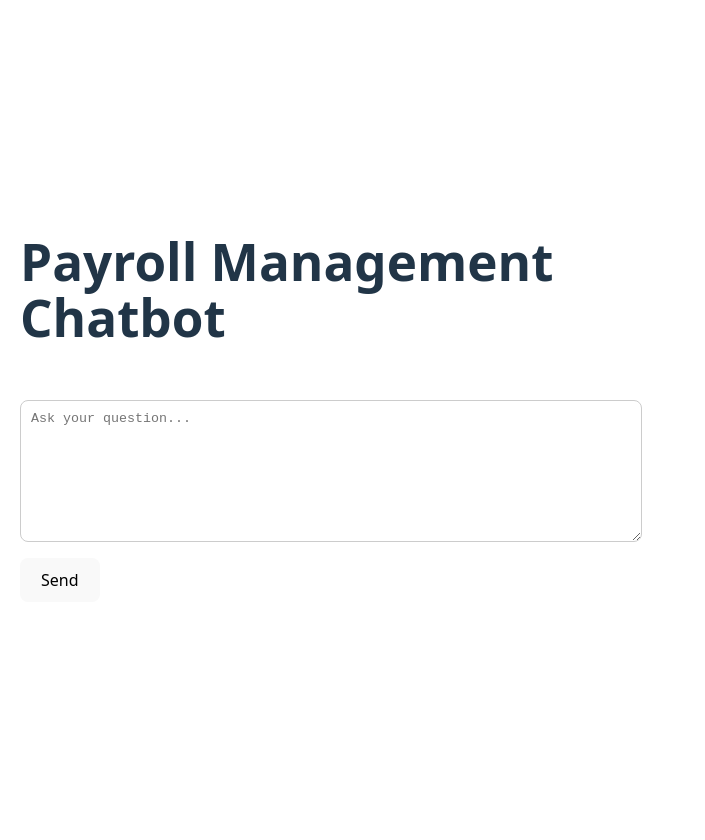
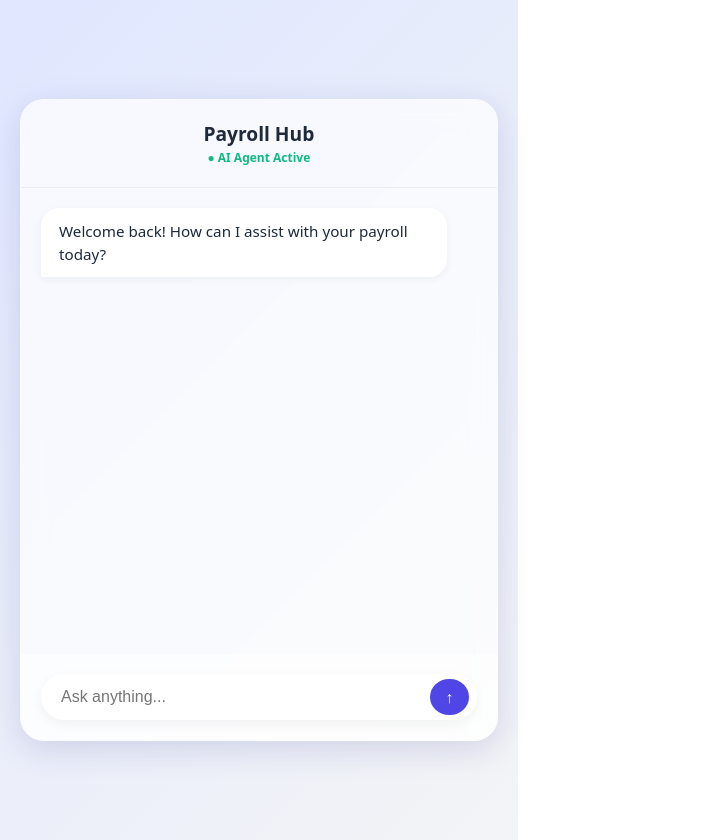
Before and after one commit to kanakmegha/PayrollManagementChatbot, a React app in the folder frontend/: page / in a window 1280 px wide. Shown: the whole page, without its empty margins (0-705 px from the left). Before the commit the page ends 800 px from the top, so only its background shows below. Built offline with nearby package versions, Linux system fonts and the light colour scheme; the HTML template or start-up script is replaced by a standard one.

Commit message:
Improved visual and added render url

```diff
--- a/frontend/src/App.jsx
+++ b/frontend/src/App.jsx
@@ -1,75 +1,143 @@
-import { useState } from "react";
+import { useState, useEffect, useRef } from "react";
 import axios from "axios";
+import { motion, AnimatePresence } from "framer-motion";
 
 function App() {
   const [query, setQuery] = useState("");
-  const [response, setResponse] = useState("");
+  const [messages, setMessages] = useState([
+    { role: 'ai', text: 'Welcome back! How can I assist with your payroll today?' }
+  ]);
   const [loading, setLoading] = useState(false);
+  const scrollRef = useRef(null);
 
-  // ⚠️ Change this to your Render backend URL http://localhost:8000"
-  //const BACKEND_URL = "https://payrollmanagementchatbot.onrender.com";
-  const BACKEND_URL = "http://localhost:8000";
+  //const BACKEND_URL = "http://localhost:8000";
+  const BACKEND_URL = "https://payrollmanagementchatbot.onrender.com"
+  useEffect(() => {
+    scrollRef.current?.scrollIntoView({ behavior: 'smooth' });
+  }, [messages]);
+
   const sendQuery = async () => {
     if (!query.trim()) return;
-
+    const userMsg = { role: 'user', text: query };
+    setMessages((prev) => [...prev, userMsg]);
+    setQuery("");
     setLoading(true);
 
     try {
-      // Change this line in sendQuery:
       const res = await axios.post(`${BACKEND_URL}/chat`, { question: query });
-      setResponse(res.data.answer);
+      setMessages((prev) => [...prev, { role: 'ai', text: res.data.answer }]);
     } catch (err) {
-      setResponse("Error: Backend not reachable");
-      console.error(err);
+      setMessages((prev) => [...prev, { role: 'ai', text: "I'm having trouble connecting to the server. Please check your backend." }]);
+    } finally {
+      setLoading(false);
     }
-
-    setLoading(false);
   };
 
   return (
-    <div style={{ maxWidth: "600px", margin: "0 auto", padding: "20px" }}>
-      <h1>Payroll Management Chatbot</h1>
+    <div style={{
+      height: '100vh',
+      background: 'linear-gradient(135deg, #e0e7ff 0%, #f3f4f6 100%)',
+      display: 'flex',
+      justifyContent: 'center',
+      alignItems: 'center',
+      padding: '20px'
+    }}>
+      <div style={{
+        width: '100%',
+        maxWidth: '500px',
+        height: '80vh',
+        backgroundColor: 'rgba(255, 255, 255, 0.7)',
+        backdropFilter: 'blur(12px)',
+        borderRadius: '24px',
+        display: 'flex',
+        flexDirection: 'column',
+        boxShadow: '0 8px 32px rgba(31, 38, 135, 0.15)',
+        border: '1px solid rgba(255, 255, 255, 0.3)',
+        overflow: 'hidden'
+      }}>
+        {/* Header */}
+        <div style={{ padding: '20px', textAlign: 'center', borderBottom: '1px solid rgba(0,0,0,0.05)' }}>
+          <h2 style={{ margin: 0, fontSize: '1.2rem', color: '#1e293b', fontWeight: '700' }}>Payroll Hub</h2>
+          <div style={{ fontSize: '0.75rem', color: '#10b981', fontWeight: '600' }}>● AI Agent Active</div>
+        </div>
 
-      <textarea
+        {/* Chat Feed */}
+        <div style={{ flex: 1, overflowY: 'auto', padding: '20px', display: 'flex', flexDirection: 'column', gap: '12px' }}>
+          <AnimatePresence>
+            {messages.map((msg, i) => (
+              <motion.div
+                key={i}
+                initial={{ opacity: 0, y: 10, scale: 0.95 }}
+                animate={{ opacity: 1, y: 0, scale: 1 }}
+                transition={{ duration: 0.2 }}
+                style={{
+                  alignSelf: msg.role === 'user' ? 'flex-end' : 'flex-start',
+                  backgroundColor: msg.role === 'user' ? '#4f46e5' : '#ffffff',
+                  color: msg.role === 'user' ? '#fff' : '#1e293b',
+                  padding: '12px 18px',
+                  borderRadius: msg.role === 'user' ? '18px 18px 2px 18px' : '18px 18px 18px 2px',
+                  fontSize: '0.95rem',
+                  lineHeight: '1.5',
+                  boxShadow: '0 2px 8px rgba(0,0,0,0.05)',
+                  maxWidth: '85%'
+                }}
+              >
+                {msg.text}
+              </motion.div>
+            ))}
+          </AnimatePresence>
+          {loading && (
+            <motion.div
+              initial={{ opacity: 0 }} animate={{ opacity: 1 }}
+              style={{ fontSize: '0.8rem', color: '#64748b', marginLeft: '5px' }}
+            >
+              AI is drafting a response...
+            </motion.div>
+          )}
+          <div ref={scrollRef} />
+        </div>
+
+        {/* Input area */}
+        <div style={{ padding: '20px', backgroundColor: 'rgba(255,255,255,0.5)' }}>
+          <div style={{ position: 'relative', display: 'flex', alignItems: 'center' }}>
+            <input
               value={query}
               onChange={(e) => setQuery(e.target.value)}
-        placeholder="Ask your question..."
+              onKeyDown={(e) => e.key === 'Enter' && sendQuery()}
+              placeholder="Ask anything..."
               style={{
-          width: "100%",
-          height: "120px",
-          padding: "10px",
-          marginTop: "20px",
-          borderRadius: "8px",
-          border: "1px solid #ccc",
+                width: '100%',
+                padding: '14px 20px',
+                borderRadius: '30px',
+                border: 'none',
+                backgroundColor: '#fff',
+                boxShadow: '0 4px 12px rgba(0,0,0,0.05)',
+                outline: 'none',
+                fontSize: '1rem'
               }}
             />
-
             <button
               onClick={sendQuery}
-        disabled={loading}
               style={{
-          marginTop: "10px",
-          padding: "10px 20px",
-          borderRadius: "8px",
-          cursor: "pointer",
+                position: 'absolute',
+                right: '8px',
+                backgroundColor: '#4f46e5',
+                color: '#white',
+                border: 'none',
+                borderRadius: '50%',
+                width: '36px',
+                height: '36px',
+                cursor: 'pointer',
+                display: 'flex',
+                alignItems: 'center',
+                justifyContent: 'center'
               }}
             >
-        {loading ? "Thinking..." : "Send"}
+              <span style={{ color: 'white', fontWeight: 'bold' }}>↑</span>
             </button>
-
-      {response && (
-        <div
-          style={{
-            marginTop: "20px",
-            padding: "15px",
-            background: "#f4f4f4",
-            borderRadius: "8px",
-          }}
-        >
-          <strong>Response:</strong>
-          <p>{response}</p>
           </div>
-      )}
+        </div>
+      </div>
     </div>
   );
 }
```
Also changed, not shown: frontend/src/ChatInterface.jsx (added, +96 -0 lines). Lines whose indentation alone changed are shown as unchanged.
